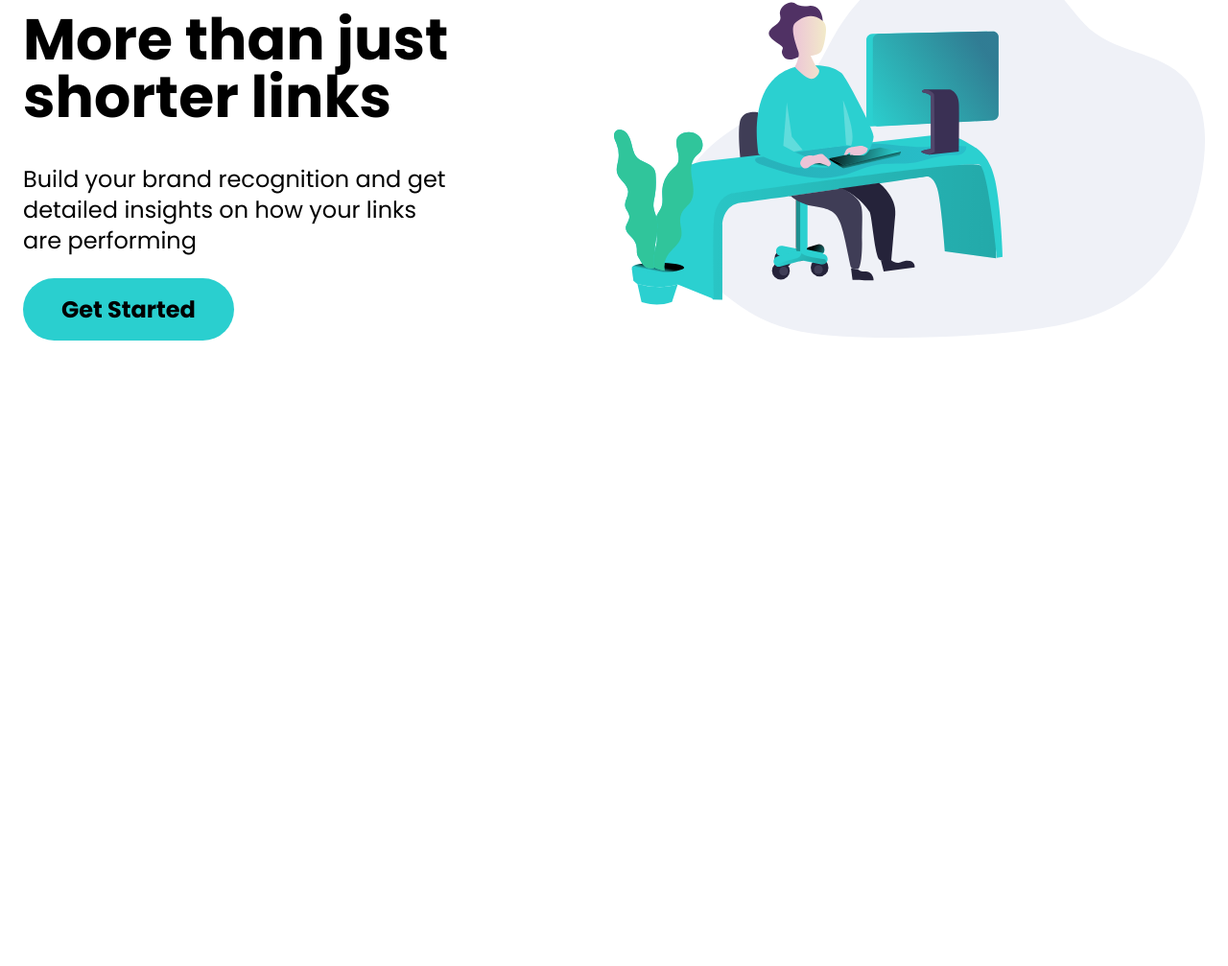
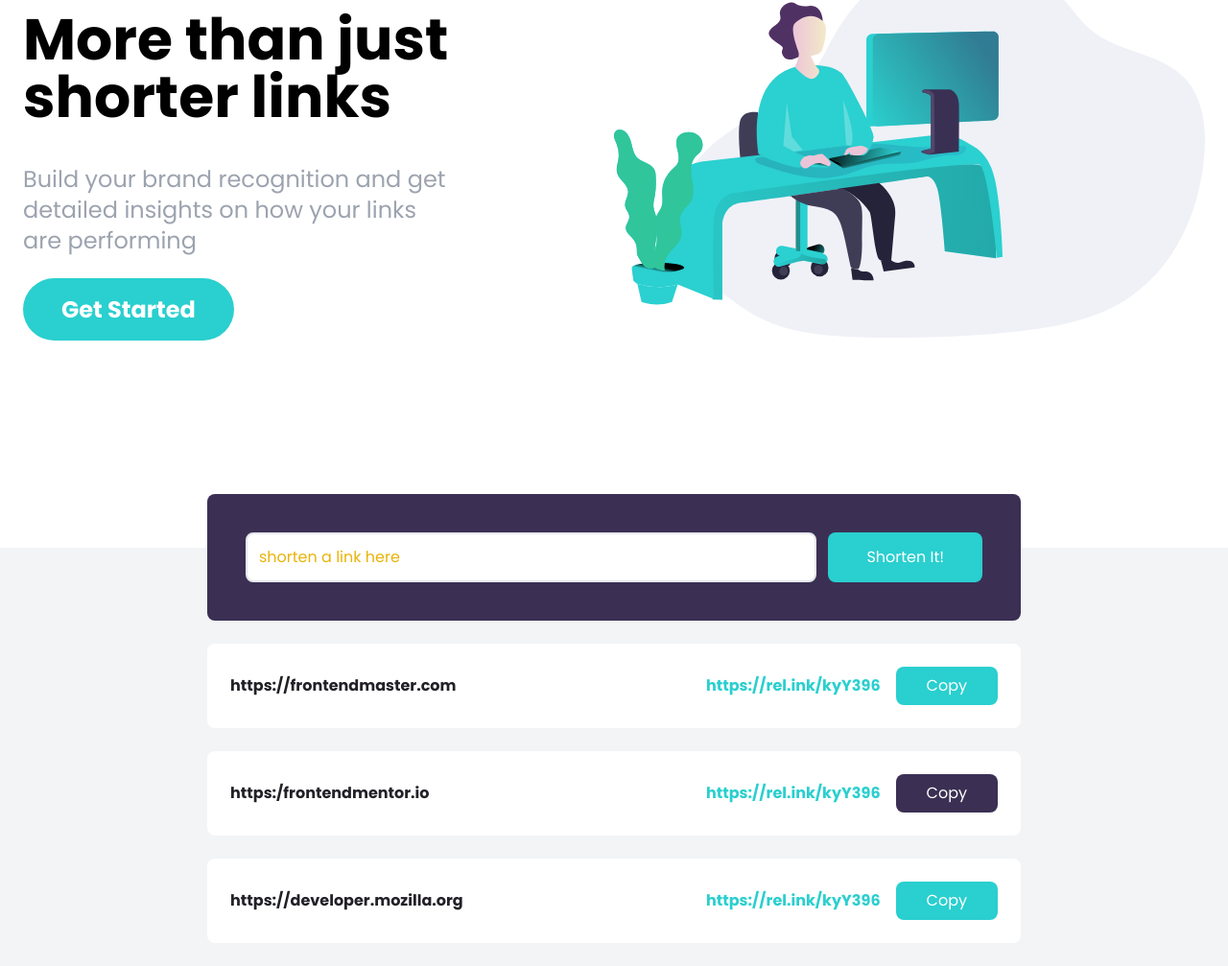
Before and after one commit to codecamp-prem/tailwind-websites, a website: page shortly/index.html in a window 1280 px wide. Shown: the part 173-1180 px from the top of the page at 96% size. Before the commit the page ends 800 px from the top, so only its background shows below. Drawn offline with Linux system fonts and the light colour scheme.

Commit message:
shorten section

```diff
--- a/shortly/index.html
+++ b/shortly/index.html
@@ -4,7 +4,6 @@
     <meta charset="UTF-8" />
     <meta http-equiv="X-UA-Compatible" content="IE=edge" />
     <meta name="viewport" content="width=device-width, initial-scale=1.0" />
-    <link rel="stylesheet" href="css/style.css" />
     <link
       rel="shortcut icon"
       type="image/png"
@@ -13,9 +12,10 @@
     <link rel="preconnect" href="https://fonts.googleapis.com" />
     <link rel="preconnect" href="https://fonts.gstatic.com" crossorigin />
     <link
-      href="https://fonts.googleapis.com/css2?family=Alata&family=Poppins:wght@400;500;700&display=swap"
+      href="https://fonts.googleapis.com/css2?family=Alata&amp;family=Poppins:wght@400;500;700&amp;display=swap"
       rel="stylesheet"
     />
+    <link rel="stylesheet" href="css/style.css" />
     <title>Shortly</title>
   </head>
   <body>
@@ -86,5 +86,81 @@
         </div>
       </div>
     </section>
+    <!--shorten section-->
+    <section id="shorten" class="relative bg-gray-100">
+      <div class="max-w-4xl mx-auto p-6 space-y-6">
+        <!--form-->
+        <form
+          id="link-form"
+          class="relative flex flex-col w-full p-10 -mt-20 space-y-4 bg-darkViolet rounded-lg md:flex-row md:space-y-0 md:space-x-3"
+        >
+          <input
+            type="text"
+            class="flex-1 p-3 border-2 rounded-lg placeholder-yellow-500 focus:outline-none"
+            placeholder="shorten a link here"
+            id="link-input"
+          />
+          <button
+            class="px-10 py-3 text-white bg-cyan rounded-lg hover:bg-cyanLight focus:outline-none md:py-2"
+          >
+            Shorten It!
+          </button>
+        </form>
+        <!--link1-->
+        <div
+          class="flex flex-col items-center justify-between w-full p-6 bg-white rounded-lg md:flex-row"
+        >
+          <p class="font-bold text-center text-veryDarkViolet md:text-left">
+            https://frontendmaster.com
+          </p>
+          <div
+            class="flex flex-col items-center justify-end flex-1 space-x-4 space-y-2 md:flex-row md:space-y-0"
+          >
+            <div class="font-bold text-cyan">https://rel.ink/kyY396</div>
+            <button
+              class="p-2 px-8 text-white bg-cyan rounded-lg hover:opacity-70 focus:outline-none"
+            >
+              Copy
+            </button>
+          </div>
+        </div>
+        <!--link2-->
+        <div
+          class="flex flex-col items-center justify-between w-full p-6 bg-white rounded-lg md:flex-row"
+        >
+          <p class="font-bold text-center text-veryDarkViolet md:text-left">
+            https:/frontendmentor.io
+          </p>
+          <div
+            class="flex flex-col items-center justify-end flex-1 space-x-4 space-y-2 md:flex-row md:space-y-0"
+          >
+            <div class="font-bold text-cyan">https://rel.ink/kyY396</div>
+            <button
+              class="p-2 px-8 text-white bg-darkViolet rounded-lg hover:opacity-70 focus:outline-none"
+            >
+              Copy
+            </button>
+          </div>
+        </div>
+        <!--link3-->
+        <div
+          class="flex flex-col items-center justify-between w-full p-6 bg-white rounded-lg md:flex-row"
+        >
+          <p class="font-bold text-center text-veryDarkViolet md:text-left">
+            https://developer.mozilla.org
+          </p>
+          <div
+            class="flex flex-col items-center justify-end flex-1 space-x-4 space-y-2 md:flex-row md:space-y-0"
+          >
+            <div class="font-bold text-cyan">https://rel.ink/kyY396</div>
+            <button
+              class="p-2 px-8 text-white bg-cyan rounded-lg hover:opacity-70 focus:outline-none"
+            >
+              Copy
+            </button>
+          </div>
+        </div>
+      </div>
+    </section>
   </body>
 </html>
--- a/shortly/tailwind.config.js
+++ b/shortly/tailwind.config.js
@@ -1,25 +1,19 @@
 module.exports = {
   content: ["./*.html"],
   theme: {
-    // screens: {
-    //   sm: "480px",
-    //   md: "768px",
-    //   lg: "976px",
-    //   xl: "1440px",
-    // },
+    extend: {
       colors: {
         cyan: "hsl(180, 66%, 49%)",
         cyanLight: "hsl(180, 66%, 69%)",
         darkViolet: "hsl(257, 27%, 26%)",
-      red: "hsl(0,87%, 67%)",
-      grayishViolet: "hsl(257,7%,63%)",
+        red: "hsl(0, 87%, 67%)",
+        grayishViolet: "hsl(257, 7%, 63%)",
         veryDarkBlue: "hsl(255, 11%, 22%)",
-      veryDarkViolet: "hsl(260, 8%, 14%)",
+        veryDarkViolet: "hsl(260, 8%, 14%) ",
       },
       fontFamily: {
-      sans: ["poppins", "sans-serif"],
+        sans: ["Poppins", "sans-serif"],
       },
-    extend: {
       spacing: {
         180: "32rem",
       },
```
Also changed, not shown: shortly/css/style.css. Lines whose indentation alone changed are shown as unchanged.
